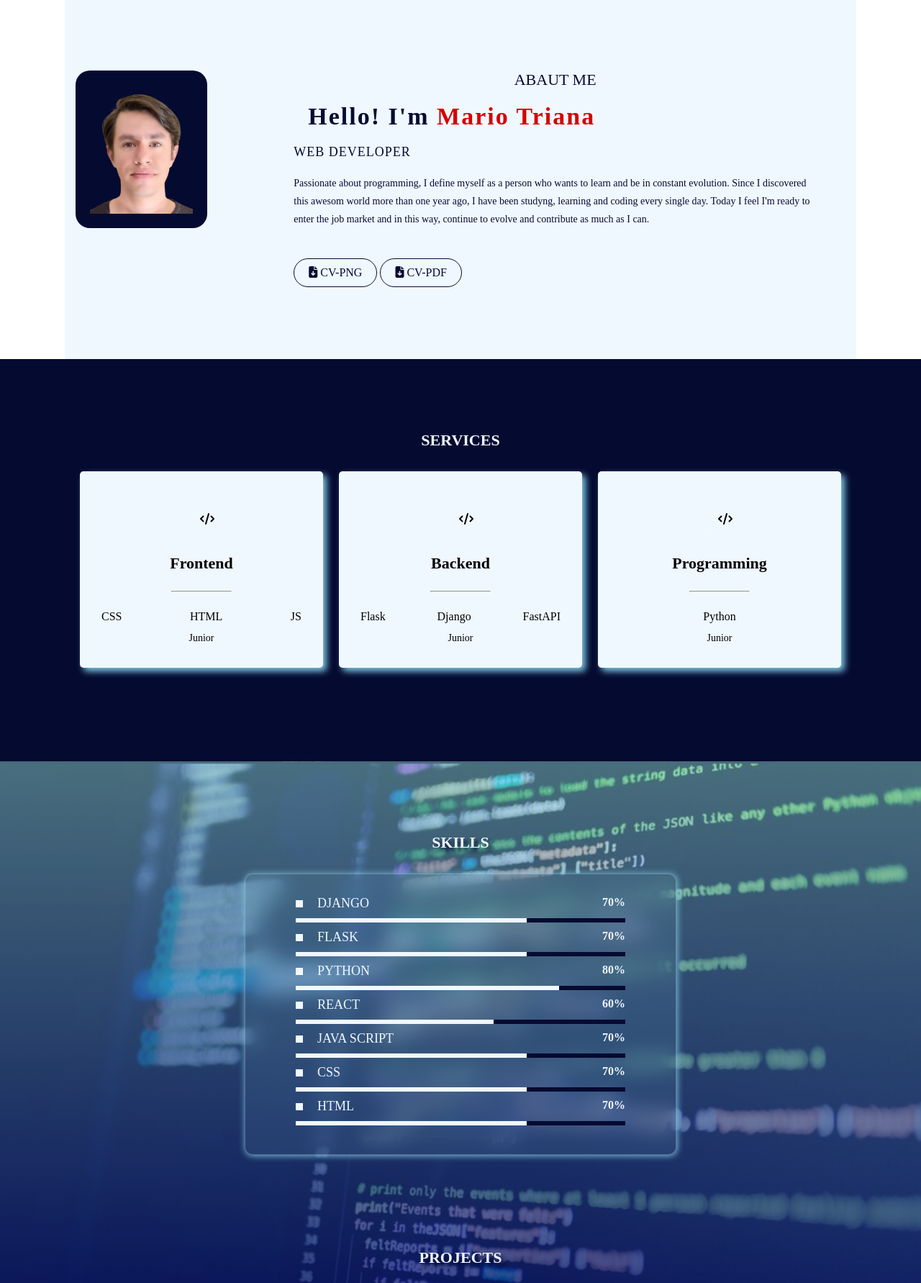
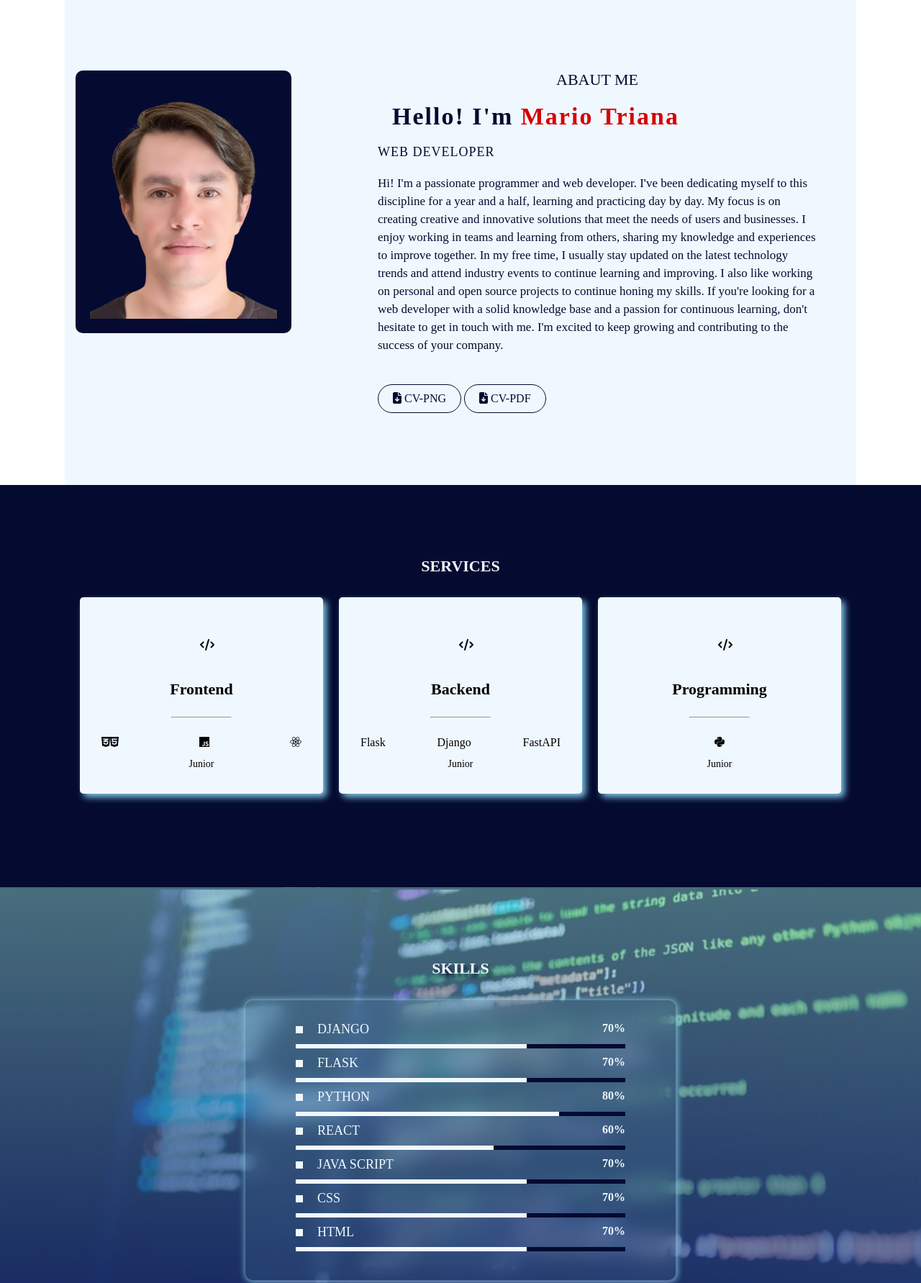
Before and after one commit to MarioPW/Portfolio, a plain HTML site: page index.html in a window 1280 px wide. Shown: the part 802-2585 px from the top of the page at 72% size. Drawn offline with nearby package versions, Linux system fonts and the light colour scheme.

Commit message:
Responsive

```diff
--- a/assets/css/styles.css
+++ b/assets/css/styles.css
@@ -148,12 +148,13 @@ html{
 }
 #abaut-me .photo-container{
     max-width: 400px;
+    min-width: 300px;
     margin-right: 80px;
 }
 #abaut-me .photo-container img{
     padding: 20px;
     width: 100%;
-    border-radius: 20px;
+    border-radius: 10px;
     background-color:#050a30;
 }
 #abaut-me .abaut-me{
@@ -182,7 +183,7 @@ html{
     letter-spacing: 1px;
 }
 #abaut-me .abaut-me p{
-    font-size: 14px;
+    font-size: 17px;
     line-height: 25px;
     color: #050a30;
     margin-bottom: 12px;
@@ -470,6 +471,10 @@ html{
     background-color: #D60000;
     transition: 0.3s;
 }
+.info #name{
+    text-transform: uppercase;
+    text-decoration: underline;
+}
 #portfolio .row .project .info{
     position: absolute;
     left: 0;
@@ -564,7 +569,6 @@ footer a{
 @media screen and (max-width:800px) {
     .web{
         display: block;
-
     }
     nav{
         display: none;
@@ -600,6 +604,7 @@ footer a{
     }
     #abaut-me .photo-container{
         max-width: 200px;
+        min-width: 80px;
         margin: auto;
     }
     #abaut-me .photo-container img{
@@ -614,13 +619,14 @@ footer a{
         text-align: center;
     }
     #services{
-        padding: 50px 25px;
+        padding: 50px 0;
     }
     #services .row{
         display: block;
     }
     #services .row .service{
         margin: 10px auto;
+        max-width: 280px;
     }
     .skills-container{
         padding: 50px 0 0;
@@ -634,14 +640,23 @@ footer a{
     #portfolio .row{
         display: block;
     }
-    #potfolio .row .project{
+    #portfolio .row .project{
         margin: 10px auto;
-        display: inline-block;
+        border: none;
     }
-    .info{
-        display: none;
+    #portfolio .row .project .info{
+        position: absolute;
+        left: 0;
+        background-color: rgba(5, 10, 48, 0.7);
+        width: 100%;
+        height: 100%;
+        padding: 30px;
+        opacity: 0;
+        transition: .3s;
     }
-
+    #portfolio .row .project .info p{
+        font-size: 12px;
+    }
     #contact .form-container .middle{
         margin-bottom: 15px;
         display: block;
@@ -650,4 +665,7 @@ footer a{
         width: 100%;
         margin-bottom: 15px;
     }
+    .service{
+        max-width: 200px;
+    }
 }
--- a/cv/cv.html
+++ b/cv/cv.html
@@ -9,6 +9,7 @@
     <link rel="preconnect" href="https://fonts.googleapis.com">
     <link rel="preconnect" href="https://fonts.gstatic.com" crossorigin>
     <link href="https://fonts.googleapis.com/css2?family=Quicksand&display=swap" rel="stylesheet">
+    <link rel="icon" href="../assets/images/favicon.png">
     <script src="https://kit.fontawesome.com/7e5b2d153f.js" crossorigin="anonymous"></script>
     <title>CV</title>
 </head>
@@ -22,7 +23,7 @@
         <button class="nav-toggle" aria-label="Open Menu">
             <i class="fas fa-bars"></i>
         </button>
-        <ul class="nav-menu nav-menu-visible">
+        <ul id="nav-visible" class="nav-menu nav-menu-visible">
             <li class="nav-menu-item"><a class="nav-link nav-menu-link" download="CV-Mario-Triana" href="./assets/images/cv.png">Download PNG</a></li>
             <li class="nav-menu-item"><a class="nav-link nav-menu-link" href="./assets/images/cv.pdf">Download PDF</a></li>
             <li class="nav-menu-item"><a class="nav-link nav-menu-link nav-menu-link-active" href="../index.html">Home</a></li>
@@ -81,7 +82,7 @@
             <h3>Language</h3>
             <ul>
                 <li>Spanish: Native Language</li>
-                <li>English: B1</li>
+                <li>English: C1</li>
             </ul>
 
 
@@ -108,6 +109,7 @@
     </div>
     <div class="pattern" id="contact_me">
         <h2 id="contact">Contact</h2>
+        <p><a class="info"href="https://mariopw.github.io/Portfolio/">mariopw.github.io/Portfolio/</a></p>
         <p class="info">mariotriana1978@gmail.com</p>
         <p class="info">https://github.com/MarioPW</p>
         <p class="info">Cel. +(57) 300 744 05 79</p>
--- a/index.html
+++ b/index.html
@@ -41,7 +41,7 @@
                         <a href="https://www.linkedin.com/in/mario-triana-4ba296251/"><i
                                 class="fa-brands fa-linkedin"></i></a>
                         <a href="https://github.com/MarioPW"><i class="fa-brands fa-github"></i></a>
-                        <a href="#"><i class="fa-brands fa-whatsapp"></i></a>
+                        <a href="https://wa.me/573007440579" target="_blank"> <i class="fa-brands fa-whatsapp"></i></a>
                     </div>
                 </div>
             </header>
@@ -66,10 +66,13 @@
             <p class="section-title">Abaut Me</p>
             <h2>Hello! I'm <span>Mario Triana</span></h2>
             <h3>Web Developer</h3>
-            <p>Passionate about programming, I define myself as a person who wants to learn and be in constant
-                evolution. Since I discovered this awesom world more than one year ago, I have been studyng, learning
-                and coding every single day. Today I feel I'm ready to enter the job market and in this way, continue to
-                evolve and contribute as much as I can.</p>
+            <p id="prfile">Hi! I'm a passionate programmer and web developer. I've been dedicating myself to this discipline for a year and a half, learning and practicing day by day.
+
+                My focus is on creating creative and innovative solutions that meet the needs of users and businesses. I enjoy working in teams and learning from others, sharing my knowledge and experiences to improve together.
+
+                In my free time, I usually stay updated on the latest technology trends and attend industry events to continue learning and improving. I also like working on personal and open source projects to continue honing my skills.
+
+                If you're looking for a web developer with a solid knowledge base and a passion for continuous learning, don't hesitate to get in touch with me. I'm excited to keep growing and contributing to the success of your company.</p>
             <a download="Mario-Triana-CV" href="./cv/assets/images/cv.png"><i
                     class="fa-sharp fa-solid fa-file-arrow-down"></i> CV-PNG</a>
             <a download="Mario-Triana-CV" href="./cv/assets/images/cv.png"><i
@@ -129,7 +132,7 @@
             <div class="web">
                 <a href="https://www.linkedin.com/in/mario-triana-4ba296251/"><i class="fa-brands fa-linkedin"></i></a>
                 <a href="https://github.com/MarioPW"><i class="fa-brands fa-github"></i></a>
-                <a href="#"><i class="fa-brands fa-whatsapp"></i></a>
+                <a href="https://wa.me/573007440579" target="_blank"><i class="fa-brands fa-whatsapp"></i></a>
             </div>
         </footer>
         <script type="text/javascript" src="https://cdn.jsdelivr.net/npm/@emailjs/browser@3/dist/email.min.js"></script>
--- a/index.js
+++ b/index.js
@@ -1,6 +1,5 @@
-
 //Nav
-function select(link){
+function select(link) {
   let options = document.querySelectorAll("#links a");
   options[0].className = "";
   options[1].className = "";
@@ -12,158 +11,178 @@ function select(link){
 
   // Menu hiddes once an option is selected when responsive
   let nav = document.getElementById("nav");
-    nav.className = ""
+  nav.className = "";
 }
-function responsiveMenu(){
-    let menu = document.getElementById("nav")
-    if(menu.className === ""){
+function responsiveMenu() {
+  let menu = document.getElementById("nav");
+  if (menu.className === "") {
     menu.className = "responsive";
-    }else{
+  } else {
     menu.className = "";
   }
 }
 const skillsList = [
   {
-        'lang': "Django",
-        'percentage': "70%"
+    lang: "Django",
+    percentage: "70%",
   },
   {
-        'lang': "Flask",
-        'percentage': "70%"
+    lang: "Flask",
+    percentage: "70%",
   },
   {
-        'lang': "Python",
-        'percentage': "80%"
+    lang: "Python",
+    percentage: "80%",
   },
   {
-        'lang': "React",
-        'percentage': "60%"
+    lang: "React",
+    percentage: "60%",
   },
   {
-        'lang': "Java Script",
-        'percentage': "70%"
+    lang: "Java Script",
+    percentage: "70%",
   },
   {
-        'lang': "CSS",
-        'percentage': "70%"
+    lang: "CSS",
+    percentage: "70%",
   },
   {
-        'lang': "HTML",
-        'percentage': "70%"
-    }
-]
+    lang: "HTML",
+    percentage: "70%",
+  },
+];
 let div1 = document.getElementById("skill");
-function skill(){
-        for(let i=0;i < skillsList.length;i++){
-            div1.innerHTML+=`
+function skill() {
+  for (let i = 0; i < skillsList.length; i++) {
+    div1.innerHTML += `
             <div class="info">
-                <p class="skill-name"><span class="list"></span>${skillsList[i].lang}</p>
+                <p class="skill-name"><span class="list"></span>${
+                  skillsList[i].lang
+                }</p>
                 <span class="percentage">${skillsList[i].percentage}</span>
             </div>
             <div class="bar">
-                <div class="percentage${i+1}"></div>
+                <div class="percentage${i + 1}"></div>
             </div>
             </div>
-        `
+        `;
   }
 }
+
+function skill() {
+    skillsList.forEach((skill, i) => {
+      div1.innerHTML += `
+        <div class="info">
+          <p class="skill-name"><span class="list"></span>${skill.lang}</p>
+          <span class="percentage">${skill.percentage}</span>
+        </div>
+        <div class="bar">
+          <div class="percentage${i + 1}"></div>
+        </div>
+      `;
+    });
+  }
+
+
+
 // SERVICES
 
 const services = [
   {
-        'area':"Frontend",
-        'langs':['CSS','HTML','JS'],
-        'seniority':'Junior'
+    area: "Frontend",
+    langs: ['<i class="fa-brands fa-css3-alt"></i><i class="fa-brands fa-html5"></i>', '<i class="fa-brands fa-js"></i>', '<i class="fa-brands fa-react"></i>'],
+    seniority: "Junior",
   },
   {
-        'area':"Backend",
-        'langs':['Flask','Django','FastAPI'],
-        'seniority':'Junior'
+    area: "Backend",
+    langs: ["Flask", "Django", "FastAPI"],
+    seniority: "Junior",
   },
   {
-        'area':"Programming",
-        'langs':['','Python',''],
-        'seniority':'Junior'
-    }
-]
-let service = document.getElementById("service");
-function servicesGetter(){
-    for(let i=0;i < services.length;i++){
-        service.innerHTML+=`
+    area: "Programming",
+    langs: ["", '<i class="fa-brands fa-python"></i>', ""],
+    seniority: "Junior",
+  },
+];
+
+function servicesGetter() {
+  services.forEach((service) => {
+    const html = `
             <div class="service">
               <span class="icon"><i class="fa-solid fa-code"></i></span>
-            <h4>${services[i].area}</h4>
+              <h4>${service.area}</h4>
               <hr>
               <ul class="services-tag">
-                <li>${services[i].langs[0]}</li>
-                <li>${services[i].langs[1]}</li>
-                <li>${services[i].langs[2]}</li>
+                <li>${service.langs[0]}</li>
+                <li>${service.langs[1]}</li>
+                <li>${service.langs[2]}</li>
               </ul>
-            <p>${services[i].seniority}</p>
+              <p>${service.seniority}</p>
             </div>
-        `
+          `;
+    document.querySelector("#service").innerHTML += html;
+  });
 }
-    }
-
 // PORTFOLIO
 
 const projectsList = [
   {
-        'name': 'QUIZ',
-        'description': 'Quiz game made in JS' ,
-        'imgLink': './assets/images/project-images/DALL·E-Quiz.png',
-        'siteLink': "https://mariopw.github.io/Quiz/",
-        'repoLink': 'https://github.com/MarioPW/Quiz'
+    name: "QUIZ",
+    description: "Quiz game made in JS",
+    imgLink: "./assets/images/project-images/DALL·E-Quiz.png",
+    siteLink: "https://mariopw.github.io/Quiz/",
+    repoLink: "https://github.com/MarioPW/Quiz",
   },
   {
-        'name': 'Recipe Calculator',
-        'description': "Recipe calculator made in JS",
-        'imgLink': './assets/images/project-images/DALL·E-recipe-calculator.png',
-        'siteLink': "https://mariopw.github.io/Recipe-Calculator/",
-        'repoLink': 'https://github.com/MarioPW/Recipe-Calculator'
-    }
-]
+    name: "Recipe Calculator",
+    description: "Recipe calculator made in JS",
+    imgLink: "./assets/images/project-images/DALL·E-recipe-calculator.png",
+    siteLink: "https://mariopw.github.io/Recipe-Calculator/",
+    repoLink: "https://github.com/MarioPW/Recipe-Calculator",
+  },
+];
 
-let divProject = document.getElementById("projects")
+let divProject = document.getElementById("projects");
 
-function getProject(){
-    for(let i= 0; i<projectsList.length;i++){
-        divProject.innerHTML+=`
+function getProject() {
+  for (let i = 0; i < projectsList.length; i++) {
+    divProject.innerHTML += `
         <div class="project" >
             <div class="overlay"></div>
-                <a href="${projectsList[i].siteLink}">
-                <img src="${projectsList[i].imgLink}" alt="${projectsList[i].name}"></a>
+
+                <img src="${projectsList[i].imgLink}" alt="${projectsList[i].name}">
                 <div class="info">
-                    <p>${projectsList[i].name}</p>
+                    <p id="name">${projectsList[i].name}</p>
                     <p>${projectsList[i].description}</p>
                     <p><a href="${projectsList[i].siteLink}">Go Website</a></p>
                     <p><a href="${projectsList[i].repoLink}">Go Repository</a></p>
 
             </div>
         </div>
-        `
+        `;
   }
 }
 // Email sender
-const btn = document.getElementById('button');
+const btn = document.getElementById("button");
 
-document.getElementById('form')
- .addEventListener('submit', function(event) {
+document.getElementById("form").addEventListener("submit", function (event) {
   event.preventDefault();
 
-   btn.value = 'Sending...';
+  btn.value = "Sending...";
 
-   const serviceID = 'default_service';
-   const templateID = 'template_c4idrs6';
+  const serviceID = "default_service";
+  const templateID = "template_c4idrs6";
 
-   emailjs.sendForm(serviceID, templateID, this)
-    .then(() => {
-      btn.value = 'Send Email';
+  emailjs.sendForm(serviceID, templateID, this).then(
+    () => {
+      btn.value = "Send Email";
       alert("Hello it's Mario! thanks for reaching out to me!");
-    }, (err) => {
-      btn.value = 'Send Email';
+    },
+    (err) => {
+      btn.value = "Send Email";
       alert(JSON.stringify(err));
-    });
+    }
+  );
 });
 servicesGetter();
 skill();
```
Also changed, not shown: cv/assets/css/styles.css (+88 -73 lines). Lines whose indentation alone changed are shown as unchanged.
